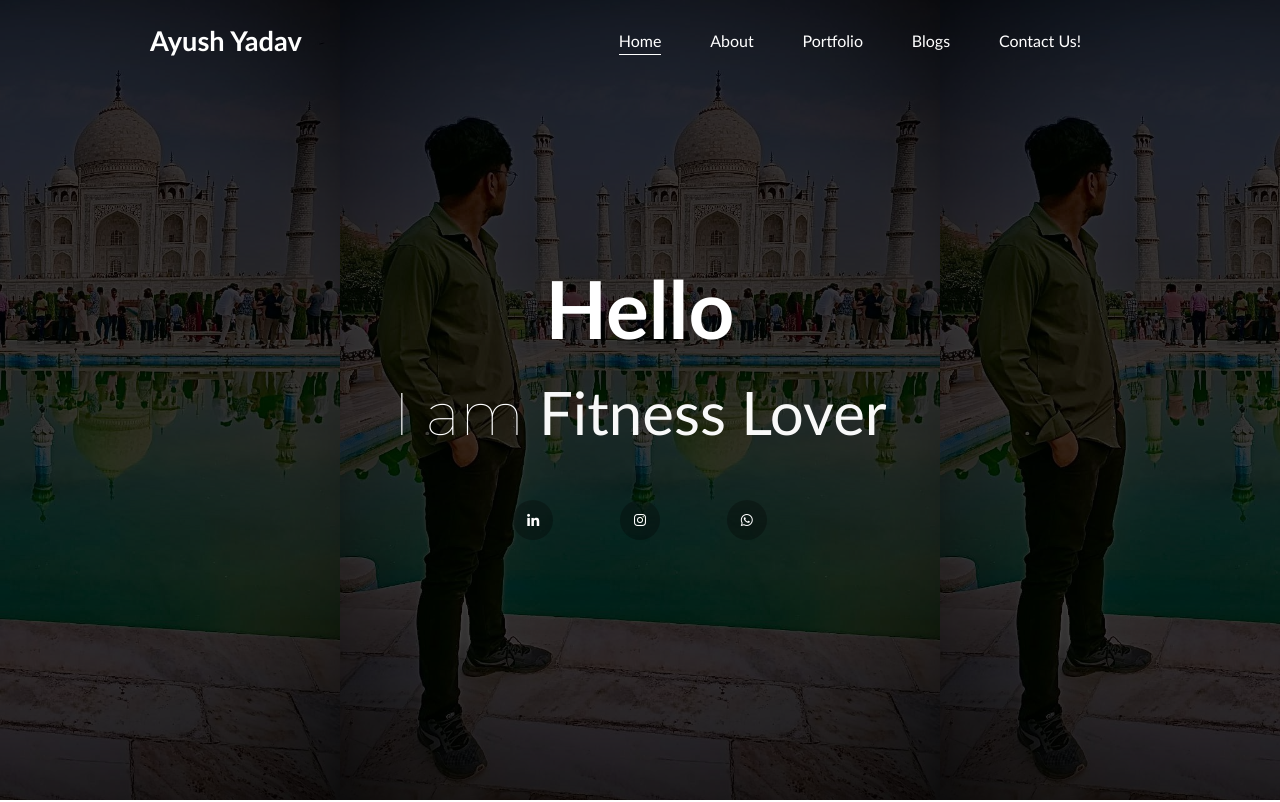
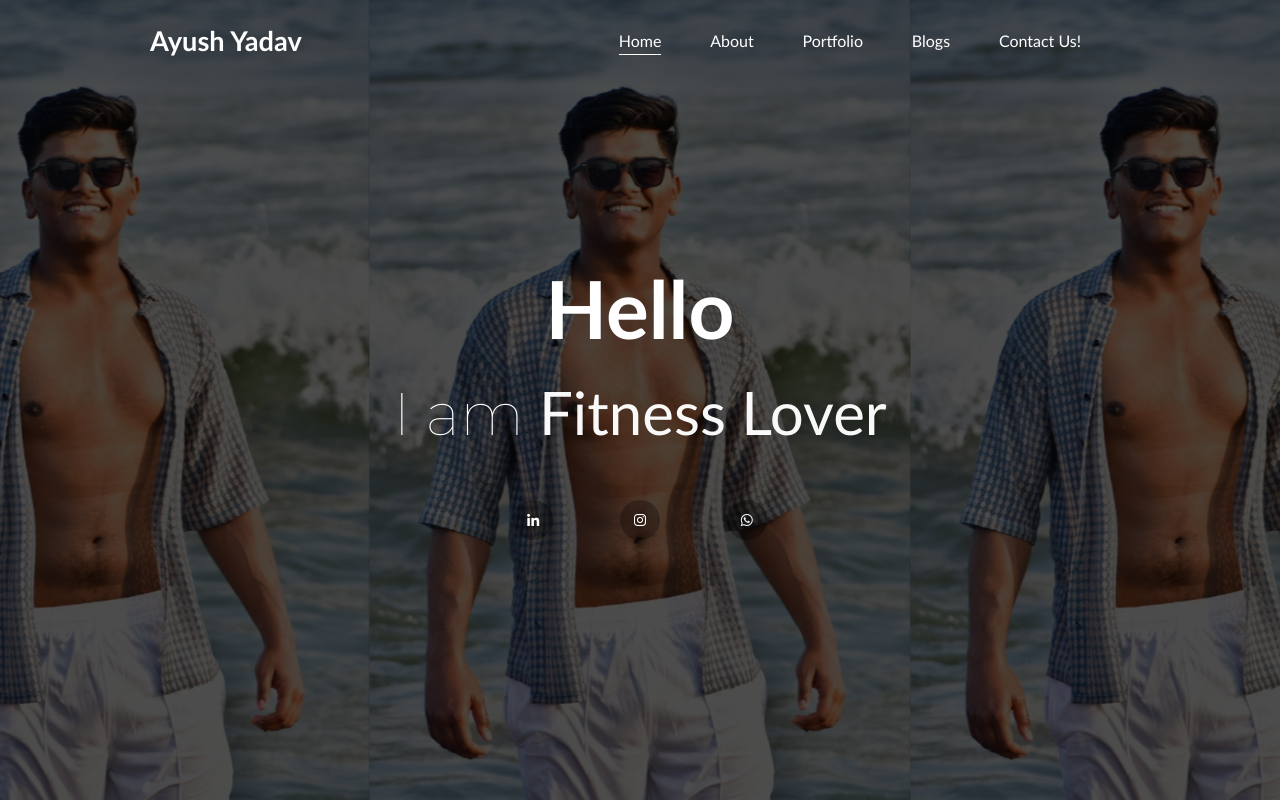
Before and after one commit to DeepanshuS1/Personal-Portfolio, a plain HTML site: page index.html in a window 1280 px wide. Shown: the top 802 px of the page. Drawn offline with nearby package versions, Linux system fonts and the light colour scheme.

Commit message:
changed bg image

```diff
--- a/style.css
+++ b/style.css
@@ -103,7 +103,7 @@ section {
 
 .bg-image {
     position: absolute;
-    background: url(/images/bgAyush.jpeg) center;
+    background: url(/images/bgAyush.jpg) center;
     background-size: contain;
     filter: brightness(0.3);
     width: 100%;
```
Also changed, not shown: images/bgAyush.jpeg (deleted), images/bgAyush.jpg (added).
